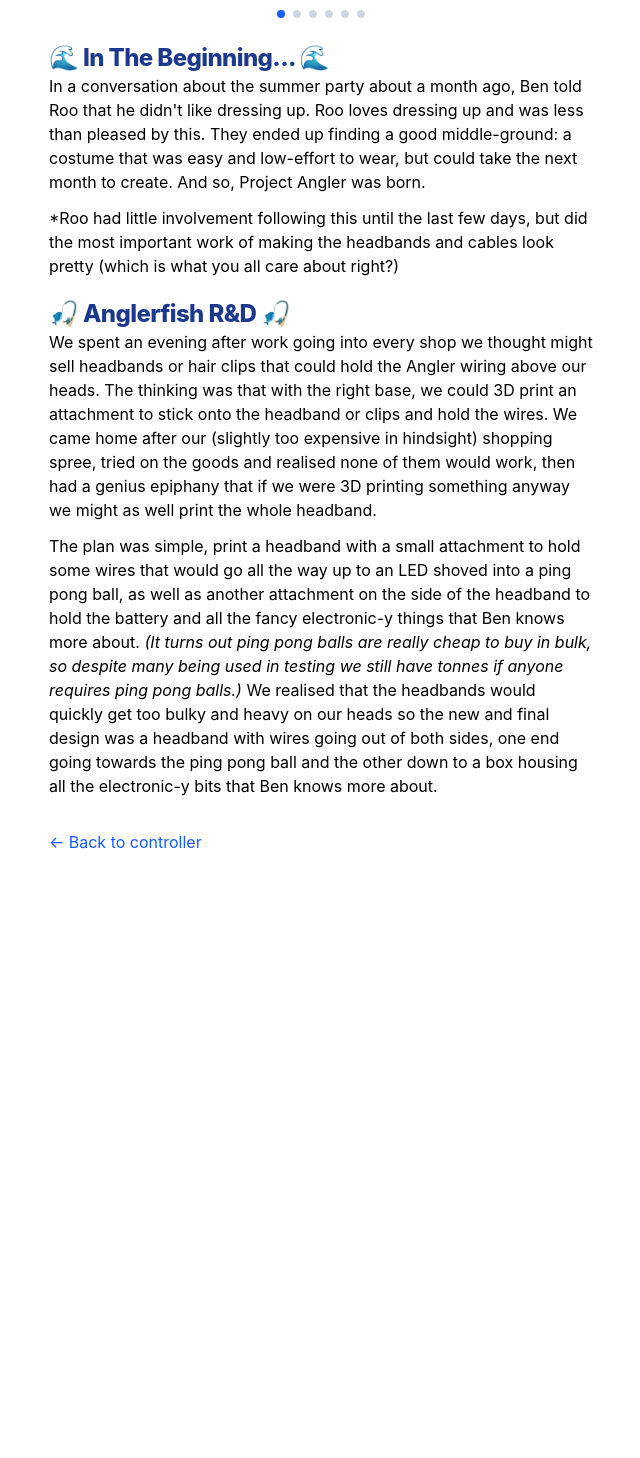
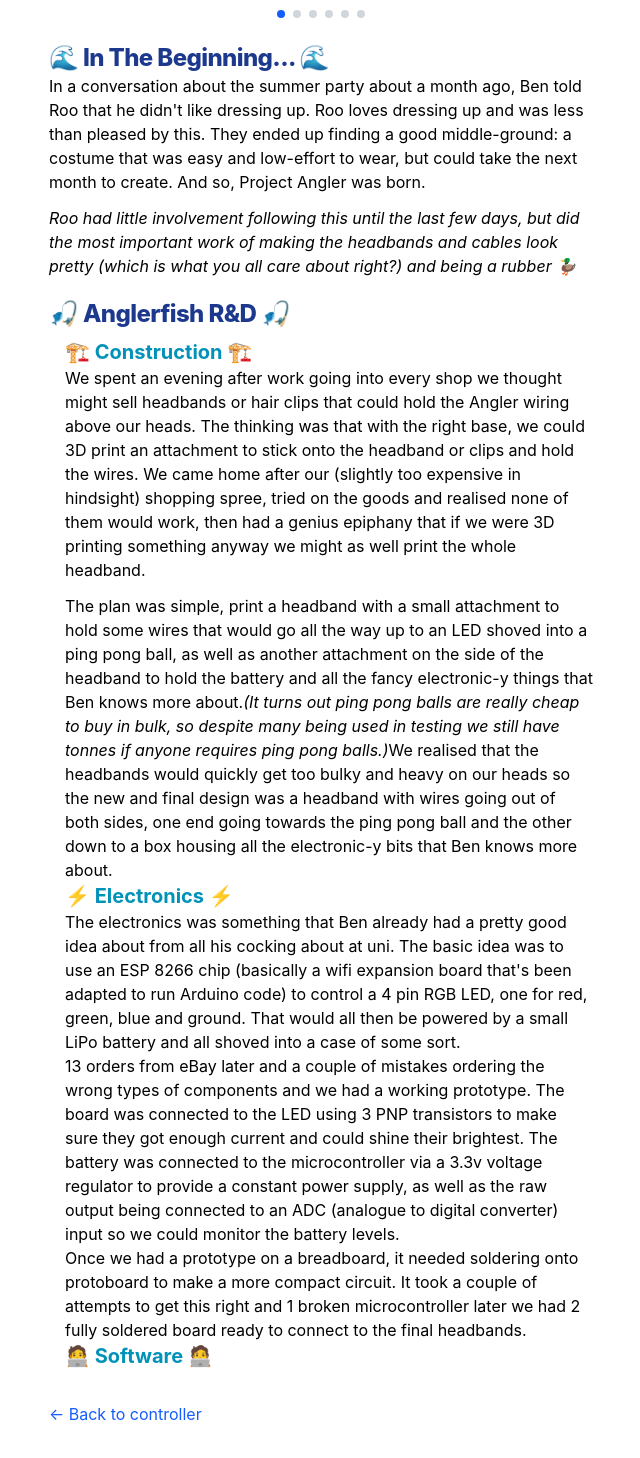
Before and after one commit to benwallacestock/project_angler, a React (Vite) app in the folder web/: page /blog in a window 1280 px wide. Shown: the part 377-1835 px from the top of the page, without its empty margins (319-959 px from the left). Before the commit the page ends 1263 px from the top, so only its background shows below. Built offline with nearby package versions, Linux system fonts and the light colour scheme.

Commit message:
Added electronics blog section

```diff
--- a/web/src/Blog.tsx
+++ b/web/src/Blog.tsx
@@ -34,40 +34,76 @@ export const Blog = () => {
           next month to create. And so, Project Angler was born.
         </p>
         <p className="mt-3">
-          *Roo had little involvement following this until the last few days,
+          <i>
+            Roo had little involvement following this until the last few days,
             but did the most important work of making the headbands and cables
-          look pretty (which is what you all care about right?)
+            look pretty (which is what you all care about right?) and being a
+            rubber 🦆
+          </i>
         </p>
         <h1 className="mt-5 text-2xl font-extrabold tracking-tight text-blue-900">
           🎣 Anglerfish R&D 🎣
         </h1>
+        <div className="mt-2 ml-4">
+          <h2 className="text-xl font-bold text-cyan-600 ">
+            🏗️ Construction 🏗️
+          </h2>
           <p>
-          We spent an evening after work going into every shop we thought might
-          sell headbands or hair clips that could hold the Angler wiring above
-          our heads. The thinking was that with the right base, we could 3D
-          print an attachment to stick onto the headband or clips and hold the
-          wires. We came home after our (slightly too expensive in hindsight)
-          shopping spree, tried on the goods and realised none of them would
-          work, then had a genius epiphany that if we were 3D printing something
-          anyway we might as well print the whole headband.
+            We spent an evening after work going into every shop we thought
+            might sell headbands or hair clips that could hold the Angler wiring
+            above our heads. The thinking was that with the right base, we could
+            3D print an attachment to stick onto the headband or clips and hold
+            the wires. We came home after our (slightly too expensive in
+            hindsight) shopping spree, tried on the goods and realised none of
+            them would work, then had a genius epiphany that if we were 3D
+            printing something anyway we might as well print the whole headband.
           </p>
           <p className="mt-3">
-          The plan was simple, print a headband with a small attachment to hold
-          some wires that would go all the way up to an LED shoved into a ping
-          pong ball, as well as another attachment on the side of the headband
-          to hold the battery and all the fancy electronic-y things that Ben
-          knows more about.{' '}
+            The plan was simple, print a headband with a small attachment to
+            hold some wires that would go all the way up to an LED shoved into a
+            ping pong ball, as well as another attachment on the side of the
+            headband to hold the battery and all the fancy electronic-y things
+            that Ben knows more about.
             <i>
               (It turns out ping pong balls are really cheap to buy in bulk, so
               despite many being used in testing we still have tonnes if anyone
               requires ping pong balls.)
-          </i>{' '}
+            </i>
             We realised that the headbands would quickly get too bulky and heavy
             on our heads so the new and final design was a headband with wires
-          going out of both sides, one end going towards the ping pong ball and
-          the other down to a box housing all the electronic-y bits that Ben
-          knows more about.
+            going out of both sides, one end going towards the ping pong ball
+            and the other down to a box housing all the electronic-y bits that
+            Ben knows more about.
           </p>
+
+          <h2 className="text-xl font-bold text-cyan-600">⚡ Electronics ⚡</h2>
+          <p>
+            The electronics was something that Ben already had a pretty good
+            idea about from all his cocking about at uni. The basic idea was to
+            use an ESP 8266 chip (basically a wifi expansion board that's been
+            adapted to run Arduino code) to control a 4 pin RGB LED, one for
+            red, green, blue and ground. That would all then be powered by a
+            small LiPo battery and all shoved into a case of some sort.
+          </p>
+          <p>
+            13 orders from eBay later and a couple of mistakes ordering the
+            wrong types of components and we had a working prototype. The board
+            was connected to the LED using 3 PNP transistors to make sure they
+            got enough current and could shine their brightest. The battery was
+            connected to the microcontroller via a 3.3v voltage regulator to
+            provide a constant power supply, as well as the raw output being
+            connected to an ADC (analogue to digital converter) input so we
+            could monitor the battery levels.
+          </p>
+          <p>
+            Once we had a prototype on a breadboard, it needed soldering onto
+            protoboard to make a more compact circuit. It took a couple of
+            attempts to get this right and 1 broken microcontroller later we had
+            2 fully soldered board ready to connect to the final headbands.
+          </p>
+          <h2 className="text-xl font-bold text-cyan-600">🧑‍💻 Software 🧑‍💻</h2>
+          <p></p>
+        </div>
       </article>
       <a href="/" className="mt-8 text-blue-600 hover:underline inline-block">
         ← Back to controller
```
Lines whose indentation alone changed are shown as unchanged.
